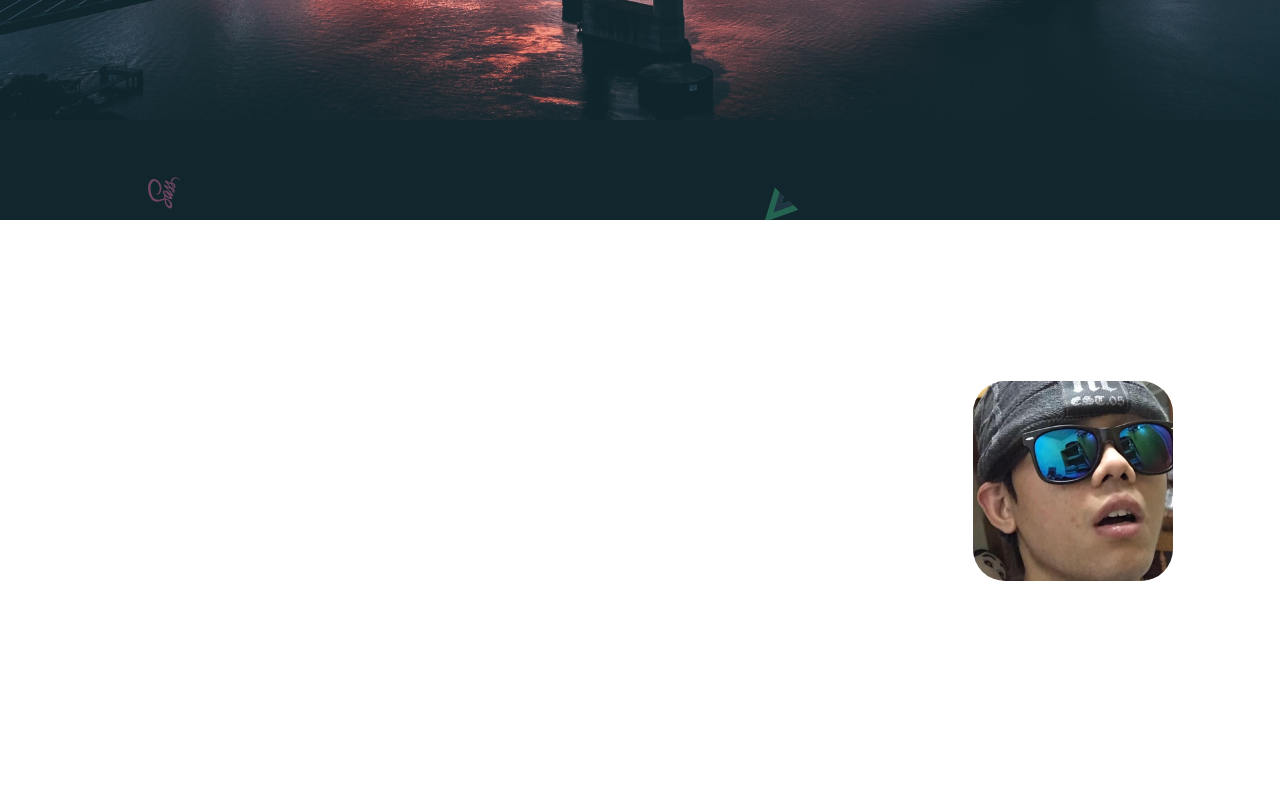
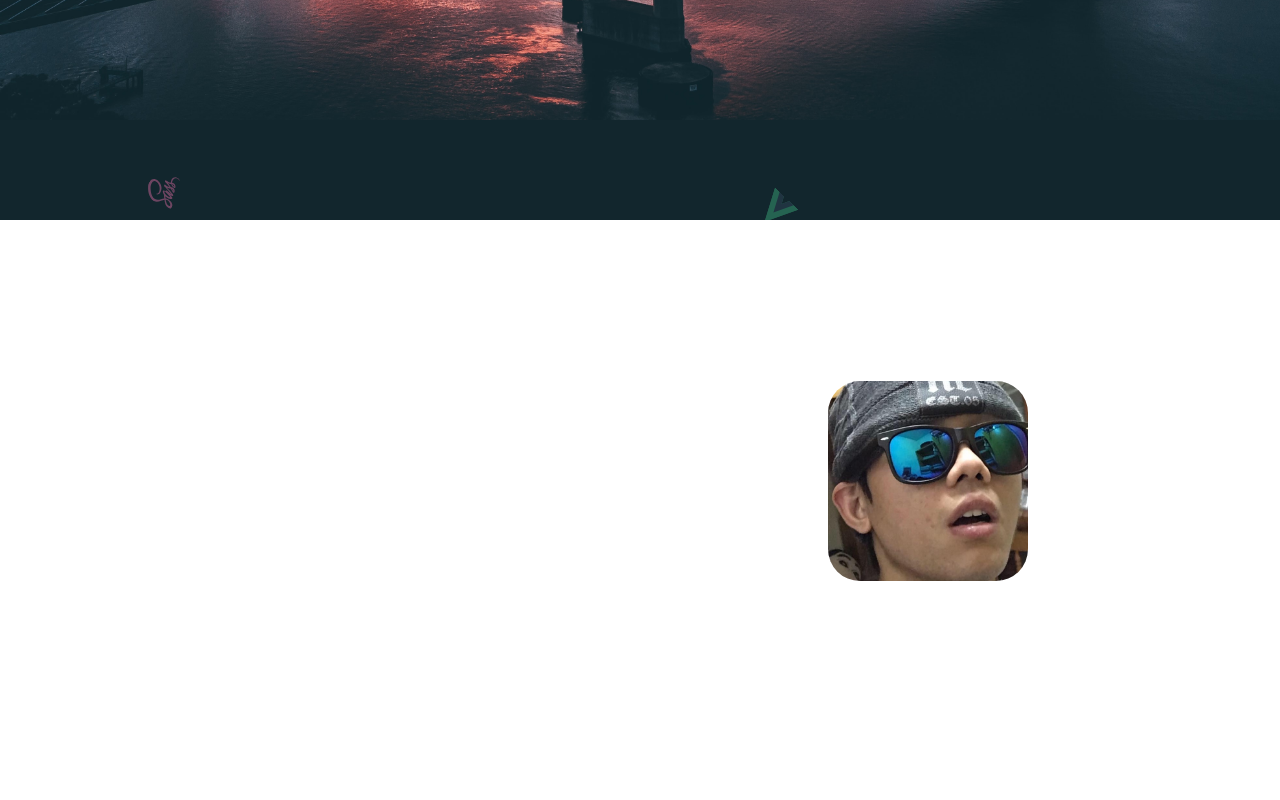
Before and after one commit to YinHk-myProject/my-landing-page, a React (Create React App) app: page / in a window 1280 px wide. Shown: the part 580-1380 px from the top of the page. Built offline with nearby package versions, Linux system fonts and the light colour scheme; a web font is replaced by a local one.

Commit message:
feat: change

```diff
--- a/src/components/About.js
+++ b/src/components/About.js
@@ -10,6 +10,7 @@
       minHeight: 600,
       display: 'flex',
       justifyContent: 'center',
+      alignItems: 'center',
       flexDirection: 'column'
     },
     title: {
@@ -27,6 +28,15 @@
       justifyContent: 'center',
       alignItems: 'center',
       color: 'rgb(255,255,255)'
+    },
+    container: {
+      display: 'flex',
+      justifyContent: 'center',
+      alignItems: 'center',
+      width: '90%'
+    },
+    message: {
+      marginBottom: 12
     }
 
 }));
@@ -41,8 +51,8 @@
              About me
           </Typography>
         </motion.div>
-        <Grid container space={2} direction="column">
-          <Grid item xs={12} sm={12} md={6} sx={{ display: 'flex', justifyContent: 'center'}}>
+        <Grid container space={2} className={classes.container}>
+          <Grid item xs={12} sm={12} md={6} sx={{ display: 'flex', justifyContent: 'center', alignItems: 'center'}}>
            <motion.div className={classes.messageContainer}>
             <Typography className={classes.message}  gutterBottom variant="body" component="p">
                I am a developer and love building software application including web apps,
@@ -61,10 +71,10 @@
                to create new application, my brain is full of inspiration. I pursure a career in software engineer.
             </Typography>
            </motion.div>
-           <Grid item xs={12} sm={12} md={6}>
+          </Grid>
+          <Grid item xs={12} sm={12} md={6} sx={{display: 'flex', justifyContent: 'center', alignItems: 'center'}}>
              <Avatar alt="ken" src={image} variant="square" sx={{ width: 200, height: 200, borderRadius: 8 }}/>
            </Grid>
-          </Grid>
         </Grid>
       </div>
     );
--- a/src/components/Head.js
+++ b/src/components/Head.js
@@ -1,4 +1,4 @@
-import React, { useEffect } from 'react'
+import React from 'react'
 import { Typography,
          Grid,
          Button } from "@mui/material";
@@ -17,12 +17,10 @@
         backgroundPosition: 'center',
         'background-repeat': 'no-repeat',
         paddingTop: 50,
-        justifyContent: 'center',
-        //alignItems: 'center'
+        justifyContent: 'center'
     },
     text1: {
-        color: 'rgb(255,255,255)',
-        //fontFamily:  '"Boogaloo", cursive'
+        color: 'rgb(255,255,255)'
     },
     text2: {
         color: 'rgb(255,255,255)',
--- a/src/components/Projects.js
+++ b/src/components/Projects.js
@@ -1,8 +1,8 @@
 import React, { useEffect } from 'react'
-import { Typography, Grid, Card, CardHeader, CardContent } from "@mui/material";
+import { Typography, Grid, Card, CardHeader, CardContent, CardMedia, IconButton } from "@mui/material";
 import { motion } from "framer-motion";
 import { makeStyles } from "@mui/styles";
-
+import gif from "../image/currencyConverter.gif";
 
 const useStyles = makeStyles(() => ({
     wrapper: {
@@ -25,23 +25,26 @@
       fontFamily: "'Permanent Marker', cursive"
     },
     cardWrapper: {
-      backgroundColor: '#fafafa',
+      backgroundColor: 'rgb(38, 45, 48)',
       marginTop: 10,
       marginBottom: 50,
       'justify-self': 'center',
-      minWidth: '50%'
+      minWidth: '50%',
+      borderRadius: 10
     },
     cardTitle: {
       display: 'flex',
       flexDirection: 'row',
       justifyContent: 'start',
-      alignItems: 'start'
+      alignItems: 'start',
+      color: '#FFFFFF'
     },
     cardContent: {
       display: 'flex',
       flexDirection: 'column',
       justifyContent: 'start',
-      alignItems: 'start'
+      alignItems: 'start',
+      color: '#FFFFFF'
     }
 
 }));
@@ -57,28 +60,50 @@
             Projects
           </Typography>
         </motion.div>
-        <Grid container space={2} sx={{ maxWidth: '50%', display: 'flex', justifyContent: 'space-evenly', alignItems: 'center', flexDirection: 'row'}}>
+        <Grid container space={2} sx={{ maxWidth: '60%', display: 'flex', justifyContent: 'space-evenly', alignItems: 'center', flexDirection: 'row'}}>
          <Grid item xs={12}>
          <Card variant="outlined" className={classes.cardWrapper}>
           <CardHeader
             title={
                 <div className={classes.cardTitle}>
-                 <svg width="50" xmlns="http://www.w3.org/2000/svg" role="img" viewBox="0 0 24 24" fill="none" stroke="#1152AD" stroke-width="1" stroke-linecap="round" stroke-linejoin="round" ><title>Folder</title><path d="M22 19a2 2 0 0 1-2 2H4a2 2 0 0 1-2-2V5a2 2 0 0 1 2-2h5l2 3h9a2 2 0 0 1 2 2z"></path></svg>
                  <Typography gutterBottom variant="h5" component="h5" sx={{marginTop: 2, marginLeft: 5}}>
-                    Junior Programmer
+                   Currency rate and converter app
                  </Typography>
                 </div>
             }
           />
+          <CardMedia
+            component="img"
+            height="auto"
+            width="auto"
+            image={gif}
+            alt="currency app"
+          />
           <CardContent className={classes.cardContent}>
-            <Typography gutterBottom variant="h6" component="h6">
-                ManPower service limited
+            <Typography gutterBottom variant="body" component="p">
+              An application of checking latest currency rate and
+              currency converter. Frontend use react and backend use Java Spring boot.
             </Typography>
-            <Typography gutterBottom variant="body" component="p">
-               Help development for a Clinical Management System application for Hospital use in the IT
-               development team Help deployment for web application,
-               frontend(react & redux) and backend (java spring boot).
-            </Typography>
+            <IconButton
+                aria-label="Github"
+                className={classes.socialIcon}
+                href="https://github.com/YinHk-myProject/currency-app"
+                size="large"
+            >
+                {
+                  <svg
+                    role="img"
+                    width="24px"
+                    height="24px"
+                    viewBox="0 0 24 24"
+                    fill='#FFFFFF'
+                    xmlns="http://www.w3.org/2000/svg"
+                  >
+                    <title>GitHub</title>
+                    <path d="M12 .297c-6.63 0-12 5.373-12 12 0 5.303 3.438 9.8 8.205 11.385.6.113.82-.258.82-.577 0-.285-.01-1.04-.015-2.04-3.338.724-4.042-1.61-4.042-1.61C4.422 18.07 3.633 17.7 3.633 17.7c-1.087-.744.084-.729.084-.729 1.205.084 1.838 1.236 1.838 1.236 1.07 1.835 2.809 1.305 3.495.998.108-.776.417-1.305.76-1.605-2.665-.3-5.466-1.332-5.466-5.93 0-1.31.465-2.38 1.235-3.22-.135-.303-.54-1.523.105-3.176 0 0 1.005-.322 3.3 1.23.96-.267 1.98-.399 3-.405 1.02.006 2.04.138 3 .405 2.28-1.552 3.285-1.23 3.285-1.23.645 1.653.24 2.873.12 3.176.765.84 1.23 1.91 1.23 3.22 0 4.61-2.805 5.625-5.475 5.92.42.36.81 1.096.81 2.22 0 1.606-.015 2.896-.015 3.286 0 .315.21.69.825.57C20.565 22.092 24 17.592 24 12.297c0-6.627-5.373-12-12-12" />
+                  </svg>
+                }
+            </IconButton>
           </CardContent>
          </Card>
          </Grid>
--- a/src/components/Skills.js
+++ b/src/components/Skills.js
@@ -50,7 +50,8 @@
   "Node.js",
   "Express.js",
   "Unity",
-  "git"
+  "SQL",
+  "Git"
 ]
 
 
```
Also changed, not shown: 1 other file (tests, documents, lock files or other folders).
